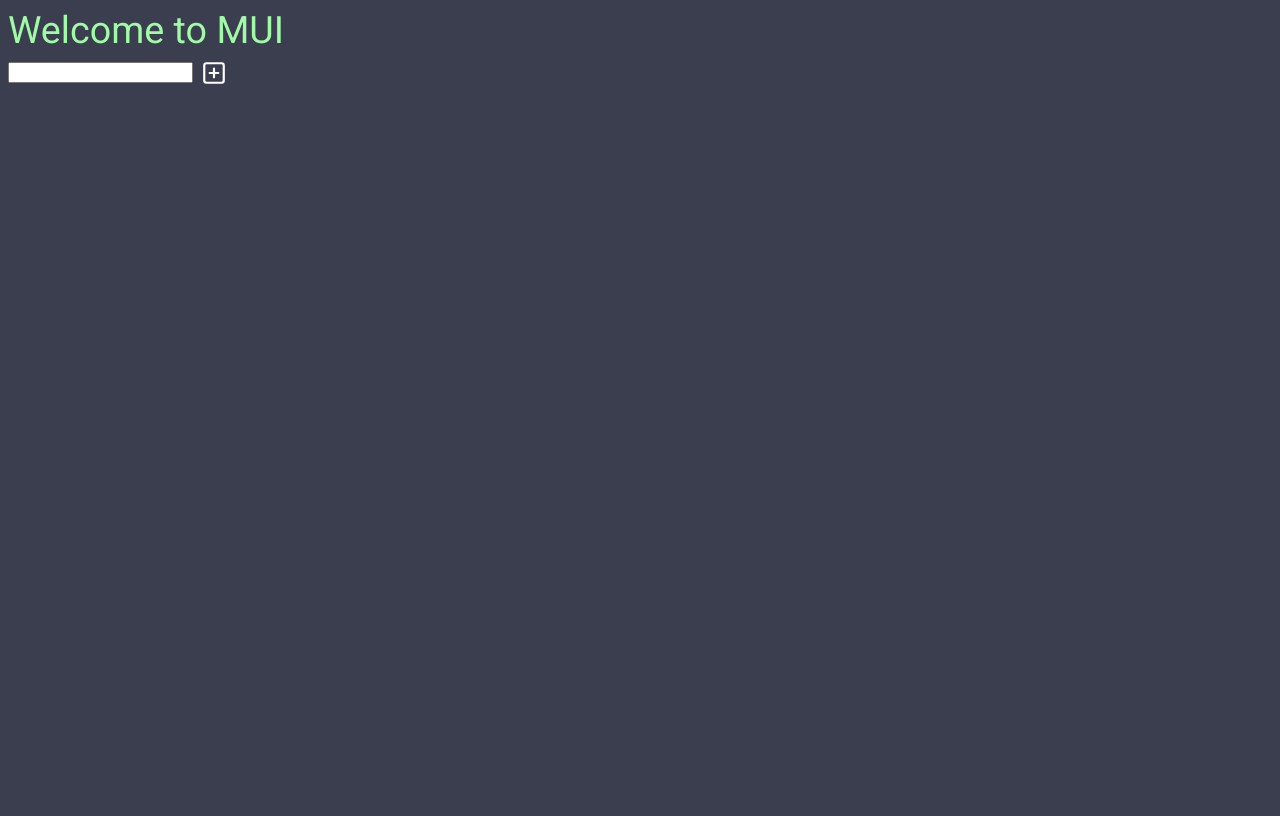
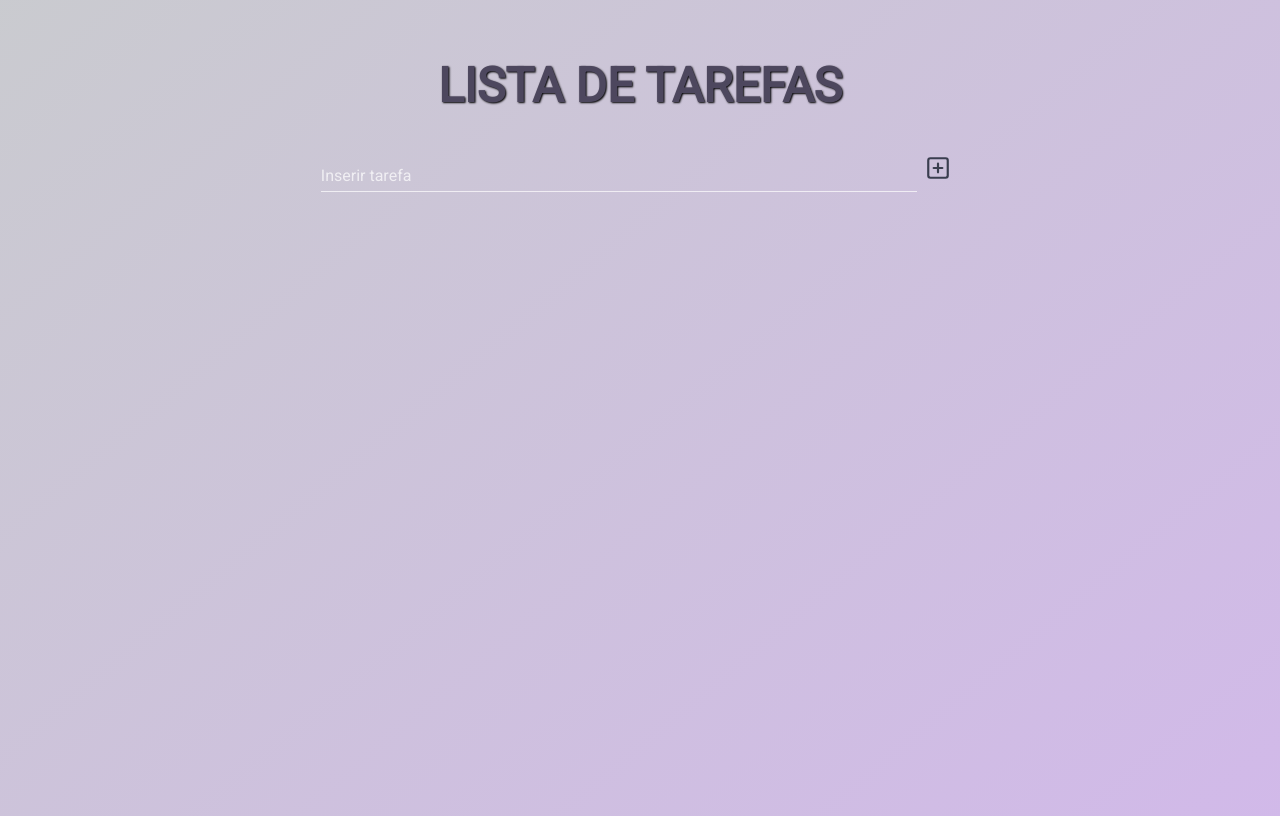
Before and after one commit to M0nicaVaz/ReactToDo, a React (Vite) app: page / in a window 1280 px wide. Built offline with nearby package versions, Linux system fonts and the light colour scheme.

Commit message:
app ready

```diff
--- a/index.html
+++ b/index.html
@@ -1,6 +1,11 @@
 <!DOCTYPE html>
 <html lang="en">
   <head>
+    <link
+      rel="shortcut icon"
+      href="./src/assets/favicon.ico"
+      type="image/x-icon"
+    />
     <meta charset="UTF-8" />
     <meta name="viewport" content="width=device-width, initial-scale=1.0" />
     <title>To Do</title>
--- a/src/components/CheckBox/index.jsx
+++ /dev/null
@@ -1,36 +0,0 @@
-import Checkbox from '@mui/material/Checkbox';
-import { FormControlLabel, Paper } from '@mui/material';
-import { FiSquare, FiCheckSquare } from 'react-icons/fi';
-import { useState } from 'react';
-import SnackButton from '../SnackButton';
-
-export default function CheckboxExample({
-  item,
-  handleDelete,
-  handleCheck,
-  itemId,
-}) {
-  item.id = itemId;
-  const [checked, setChecked] = useState(true);
-
-  return (
-    <Paper component="li">
-      <FormControlLabel
-        control={
-          <Checkbox
-            checked={checked}
-            icon={<FiSquare size="20" />}
-            checkedIcon={<FiCheckSquare size="20" />}
-            onChange={(e) => {
-              setChecked(e.target.checked), handleCheck(item);
-            }}
-            inputProps={{ 'arial-label': 'secondary checkbox' }}
-            color="success"
-          />
-        }
-        label={item.description}
-      />
-      <SnackButton item={item} handleDelete={handleDelete} />
-    </Paper>
-  );
-}
--- a/src/components/Form/index.jsx
+++ b/src/components/Form/index.jsx
@@ -1,6 +1,8 @@
 import { useState } from 'react';
 import { FiPlusSquare } from 'react-icons/fi';
 import { Button } from '../Button';
+import { Container } from './styles';
+import TextField from '@mui/material/TextField';
 
 export function Form({ addItem }) {
   const [text, setText] = useState('');
@@ -19,10 +21,26 @@
   }
 
   return (
-    <form>
-      <input onChange={handleInput} type="text" value={text} />
+    <Container>
+      <TextField
+        sx={{
+          width: '70%',
+        }}
+        inputProps={{ maxLength: 32 }}
+        onChange={handleInput}
+        type="text"
+        value={text}
+        label="Inserir tarefa"
+        variant="standard"
+        color="secondary"
+      />
 
-      <Button onClick={handleAdd} type="submit" icon={FiPlusSquare} />
-    </form>
+      <Button
+        color="secondary"
+        onClick={handleAdd}
+        type="submit"
+        icon={FiPlusSquare}
+      />
+    </Container>
   );
 }
--- /dev/null
+++ b/src/components/Form/styles.js
@@ -0,0 +1,9 @@
+import styled from '@emotion/styled';
+
+export const Container = styled.form`
+  display: flex;
+  flex-direction: row;
+  align-items: center;
+  justify-content: center;
+  margin: 1.875rem 0;
+`;
--- a/src/components/List/index.jsx
+++ b/src/components/List/index.jsx
@@ -1,12 +1,12 @@
 // import { ListItem } from '../ListItem';
 import Stack from '@mui/material/Stack';
-import CheckBox from '../CheckBox';
+import { ListItem } from '../ListItem';
 
 export function List({ items, handleDelete, handleCheck }) {
   return (
     <Stack spacing={2}>
       {items.map((item, index) => (
-        <CheckBox
+        <ListItem
           key={String(index)}
           itemId={index}
           item={item}
--- a/src/components/ListItem/index.jsx
+++ b/src/components/ListItem/index.jsx
@@ -1,23 +1,44 @@
+import Checkbox from '@mui/material/Checkbox';
 import { FiSquare, FiCheckSquare } from 'react-icons/fi';
+import { useState } from 'react';
+import { Container, Item } from './styles';
 import SnackButton from '../SnackButton';
-import { Button } from '../Button';
-import Paper from '@mui/material/Paper';
+import Typography from '@mui/material/Typography';
 
 export function ListItem({ item, handleDelete, handleCheck, itemId }) {
   item.id = itemId;
-  // className={item.done ? 'item-done' : ''}
+  const [checked, setChecked] = useState(false);
+
   return (
-    <Paper component="li">
-      <Button
-        onClick={() => {
-          handleCheck(item);
-        }}
-        icon={item.done ? FiCheckSquare : FiSquare}
+    <Container elevation={6} component="li">
+      <Item
+        control={
+          <Checkbox
+            checked={checked}
+            icon={<FiSquare size="26" />}
+            checkedIcon={<FiCheckSquare size="26" />}
+            onChange={(e) => {
+              setChecked(e.target.checked), handleCheck(item);
+            }}
+            inputProps={{ 'arial-label': 'secondary checkbox' }}
+            color="success"
+          />
+        }
+        label={
+          <Typography
+            sx={
+              item.done && {
+                textDecoration: 'line-through',
+                filter: 'brightness(0.5)',
+              }
+            }
+            variant="label"
+          >
+            {item.description}
+          </Typography>
+        }
       />
-
-      {item.description}
-
       <SnackButton item={item} handleDelete={handleDelete} />
-    </Paper>
+    </Container>
   );
 }
--- /dev/null
+++ b/src/components/ListItem/styles.js
@@ -0,0 +1,20 @@
+import { styled, Paper, FormControlLabel } from '@mui/material';
+
+export const Item = styled(FormControlLabel)`
+  display: flex;
+  width: 100%;
+  gap: 1.5rem;
+
+  span {
+    font-size: clamp(1rem, 1rem + 0.5vw, 1.25rem);
+  }
+`;
+
+export const Container = styled(Paper)`
+  background-color: ${({ theme }) => theme.palette.secondary.main};
+  display: flex;
+
+  padding: 0.5rem 1.5rem;
+  justify-content: space-between;
+  align-items: center;
+`;
--- a/src/components/SnackButton/index.jsx
+++ b/src/components/SnackButton/index.jsx
@@ -42,9 +42,10 @@
 
   return (
     <div>
-      <Button onClick={handleClick(' Tarefa Apagada!')} icon={FiXSquare} />
+      <Button color="warning" onClick={handleClick()} icon={FiXSquare} />
 
       <Snackbar
+        anchorOrigin={{ vertical: 'top', horizontal: 'right' }}
         key={messageInfo ? messageInfo.key : undefined}
         open={open}
         autoHideDuration={1000}
--- a/src/pages/todo.jsx
+++ b/src/pages/todo.jsx
@@ -4,6 +4,7 @@
 import { Item } from '../configs/item';
 import Typography from '@mui/material/Typography';
 import '@fontsource/roboto';
+import { Container } from '@mui/material';
 
 export default function ToDo() {
   const savedList = JSON.parse(localStorage.getItem('@savedList'));
@@ -26,8 +27,6 @@
   }
 
   function checkItem(selectedItem) {
-    console.log(selectedItem);
-
     let updatedItems = items.map((item) => {
       if (item.id === selectedItem.id) {
         item.done = !item.done;
@@ -39,10 +38,10 @@
   }
 
   return (
-    <main className="container">
-      <Typography variant="h1">Welcome to MUI</Typography>
+    <Container maxWidth="md" sx={{ paddingBlock: '50px', textAlign: 'center' }}>
+      <Typography variant="h1">LISTA DE TAREFAS</Typography>
       <Form addItem={addItem} />
       <List handleDelete={deleteItem} handleCheck={checkItem} items={items} />
-    </main>
+    </Container>
   );
 }
--- a/src/styles/Global.jsx
+++ b/src/styles/Global.jsx
@@ -1,13 +1,17 @@
 import { GlobalStyles } from '@mui/material';
 import { theme } from './theme';
-const { palette } = theme;
+
 import '@fontsource/roboto';
 
 export const globalStyle = (
   <GlobalStyles
     styles={{
-      body: { background: palette.secondary.main },
-      h1: { color: palette.success.main },
+      body: {
+        background: 'linear-gradient(140deg, #3a3e4f45, #9157ca6a)',
+        backgroundSize: 'cover',
+        minHeight: '100vh',
+      },
+      h1: { color: '#4d475e', textShadow: '1px 1px 2px black' },
       li: { listStyle: 'none' },
     }}
   />
--- a/src/styles/theme.js
+++ b/src/styles/theme.js
@@ -4,7 +4,7 @@
   palette: {
     mode: 'dark',
     primary: {
-      main: '#9B70C6',
+      main: '#9157ca',
     },
     secondary: {
       main: '#3A3E4F',
@@ -19,7 +19,8 @@
   },
   typography: {
     h1: {
-      fontSize: '2.375rem',
+      fontSize: '3rem',
+      fontWeight: 'bolder',
     },
     fontFamily: ['Roboto', '"Helvetica"', 'sans-serif'].join(','),
   },
```
Also changed, not shown: 1 other file (tests, documents, lock files or other folders).
